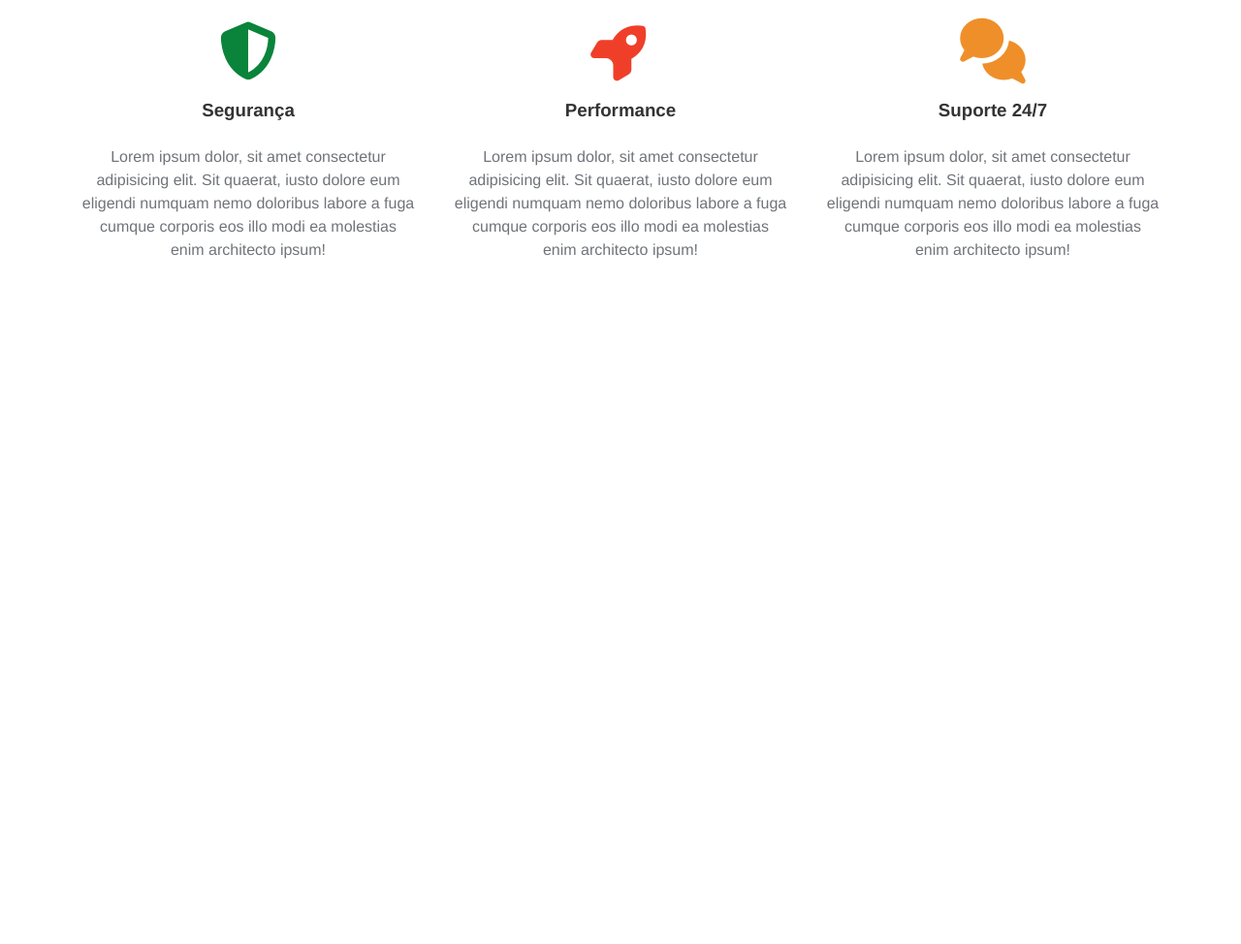
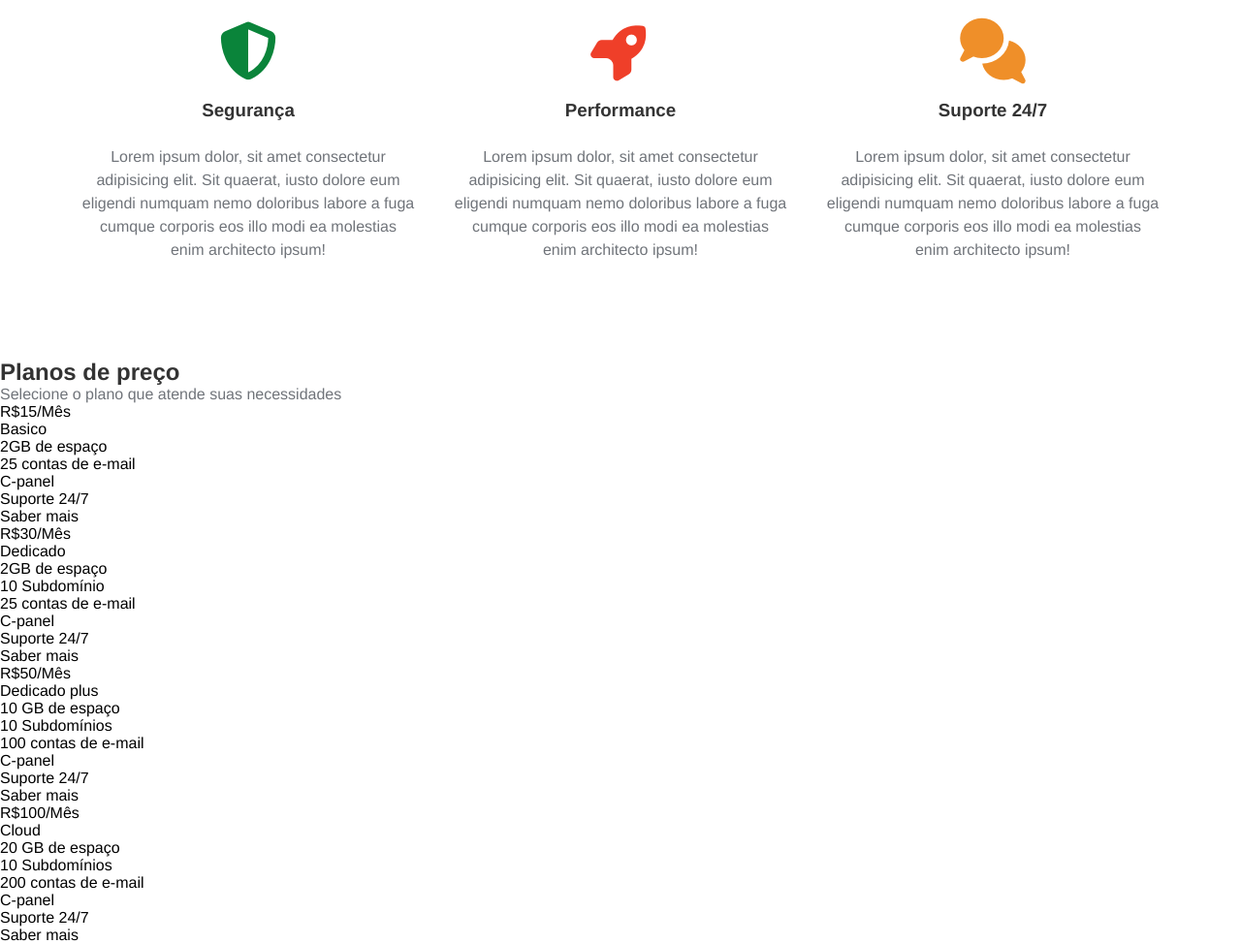
Before and after one commit to LeiaSilva5/Projeto-HDS-HOST, a plain HTML site: page index.html in a window 1280 px wide. Shown: the part 576-1550 px from the top of the page at 97% size. Before the commit the page ends 946 px from the top, so only its background shows below. Drawn offline with Linux system fonts and the light colour scheme.

Commit message:
HTML Planos

```diff
--- a/index.html
+++ b/index.html
@@ -69,6 +69,63 @@
                 </li>
             </ul>
         </section>
+        <section class="pricing-container">
+                <h2>Planos de preço</h2>
+                <p>Selecione o plano que atende suas necessidades</p>
+                <div class="plans-container">
+                    <div class="plan">
+                        <ul>
+                            <li class="price-recommender">R$15/Mês</li>
+                            <li class="plan-name">Basico</li>
+                            <li >2GB de espaço</li>
+                            <li >25 contas de e-mail</li>
+                            <li >C-panel</li>
+                            <li >Suporte 24/7</li>
+                            <li class="plan-bnt">Saber mais</li>
+
+                        </ul>
+                    </div>
+                    <div class="plan">
+                        <ul>
+                            <li class="price-recommender">R$30/Mês</li>
+                            <li class="plan-name">Dedicado</li>
+                            <li >2GB de espaço</li>
+                            <li>10 Subdomínio</li>
+                            <li >25 contas de e-mail</li>
+                            <li >C-panel</li>
+                            <li >Suporte 24/7</li>
+                            <li class="plan-bnt">Saber mais</li>
+
+                        </ul>
+                    </div>
+                    <div class="plan">
+                        <ul>
+                            <li class="price-recommender">R$50/Mês</li>
+                            <li class="plan-name">Dedicado plus</li>
+                            <li >10 GB de espaço</li>
+                            <li>10 Subdomínios</li>
+                            <li >100 contas de e-mail</li>
+                            <li >C-panel</li>
+                            <li >Suporte 24/7</li>
+                            <li class="plan-bnt">Saber mais</li>
+
+                        </ul>
+                    </div>
+                    <div class="plan">
+                        <ul>
+                            <li class="price-recommender">R$100/Mês</li>
+                            <li class="plan-name">Cloud</li>
+                            <li >20 GB de espaço</li>
+                            <li>10 Subdomínios</li>
+                            <li >200 contas de e-mail</li>
+                            <li >C-panel</li>
+                            <li >Suporte 24/7</li>
+                            <li class="plan-bnt">Saber mais</li>
+
+                        </ul>
+                    </div>
+                </div>
+        </section>
     </div>
 </body>
 </html>
```
